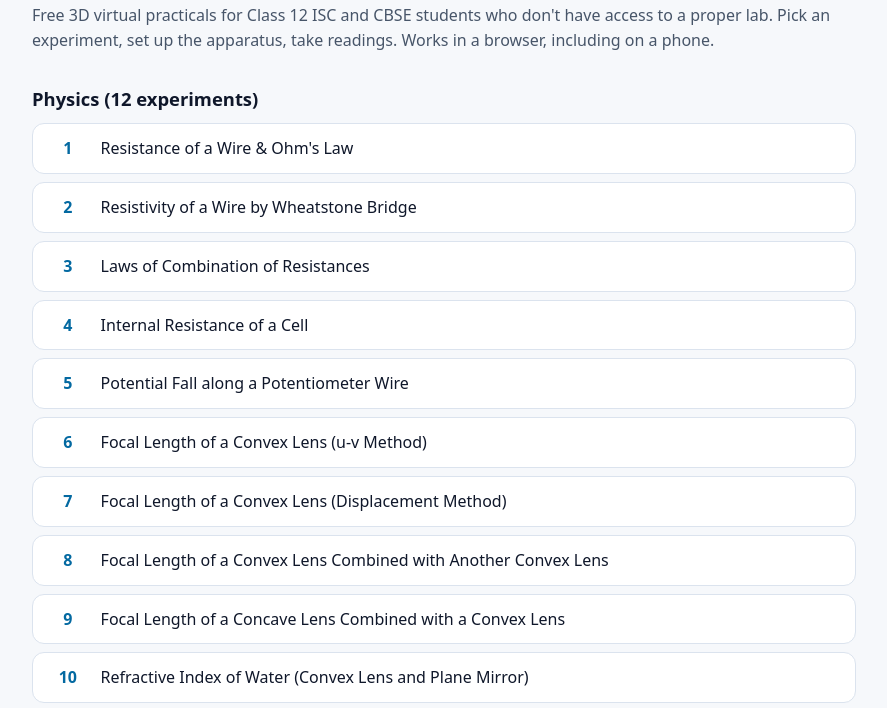
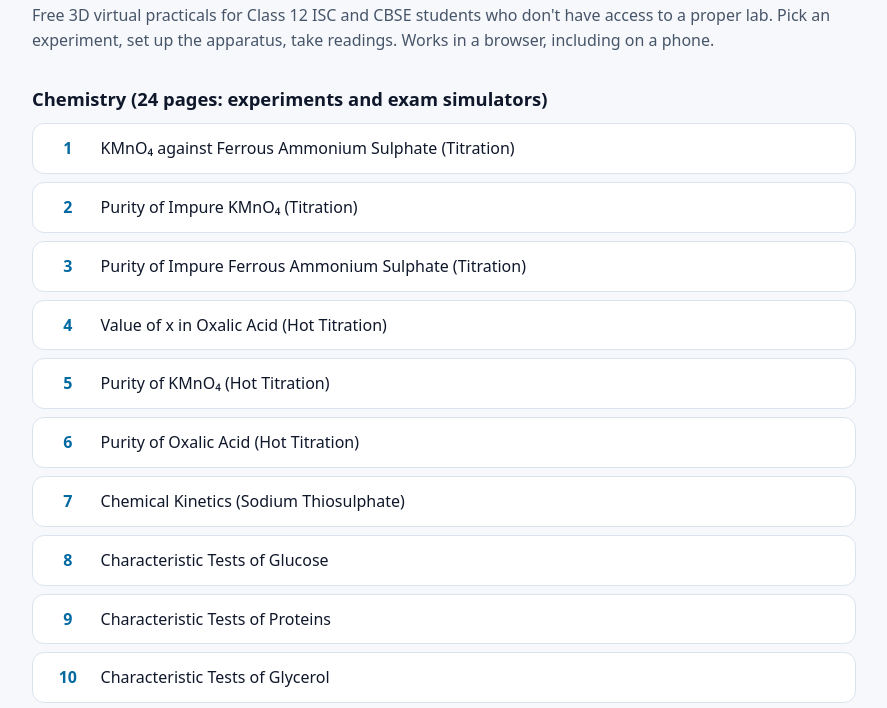
Before and after one commit to ad5253/iscexperimentlabs, a plain HTML site: page index.html in a window 1280 px wide. Shown: the part 82-790 px from the top of the page, without its empty margins (196-1083 px from the left). Drawn offline with Linux system fonts and the light colour scheme.

Commit message:
Update index.html

```diff
--- a/index.html
+++ b/index.html
@@ -27,21 +27,6 @@
   <h1>ISC Labs</h1>
   <p class="lead">Free 3D virtual practicals for Class 12 ISC and CBSE students who don't have access to a proper lab. Pick an experiment, set up the apparatus, take readings. Works in a browser, including on a phone.</p>
 
-  <h2>Physics (12 experiments)</h2>
-  <ul>
-      <li><a href="physics/ohms-law.html"><span class="n">1</span>Resistance of a Wire &amp; Ohm&#x27;s Law</a></li>
-      <li><a href="physics/resistivity-wheatstone-bridge.html"><span class="n">2</span>Resistivity of a Wire by Wheatstone Bridge</a></li>
-      <li><a href="physics/combination-of-resistances.html"><span class="n">3</span>Laws of Combination of Resistances</a></li>
-      <li><a href="physics/internal-resistance.html"><span class="n">4</span>Internal Resistance of a Cell</a></li>
-      <li><a href="physics/potential-fall-potentiometer.html"><span class="n">5</span>Potential Fall along a Potentiometer Wire</a></li>
-      <li><a href="physics/convex-lens-uv.html"><span class="n">6</span>Focal Length of a Convex Lens (u-v Method)</a></li>
-      <li><a href="physics/convex-lens-displacement.html"><span class="n">7</span>Focal Length of a Convex Lens (Displacement Method)</a></li>
-      <li><a href="physics/two-convex-lenses.html"><span class="n">8</span>Focal Length of a Convex Lens Combined with Another Convex Lens</a></li>
-      <li><a href="physics/concave-lens.html"><span class="n">9</span>Focal Length of a Concave Lens Combined with a Convex Lens</a></li>
-      <li><a href="physics/refractive-index-water.html"><span class="n">10</span>Refractive Index of Water (Convex Lens and Plane Mirror)</a></li>
-      <li><a href="physics/concave-mirror.html"><span class="n">11</span>Focal Length of a Concave Mirror (u-v Method)</a></li>
-      <li><a href="physics/convex-mirror.html"><span class="n">12</span>Focal Length of a Convex Mirror using a Convex Lens</a></li>
-  </ul>
 
   <h2>Chemistry (24 pages: experiments and exam simulators)</h2>
   <ul>
```
